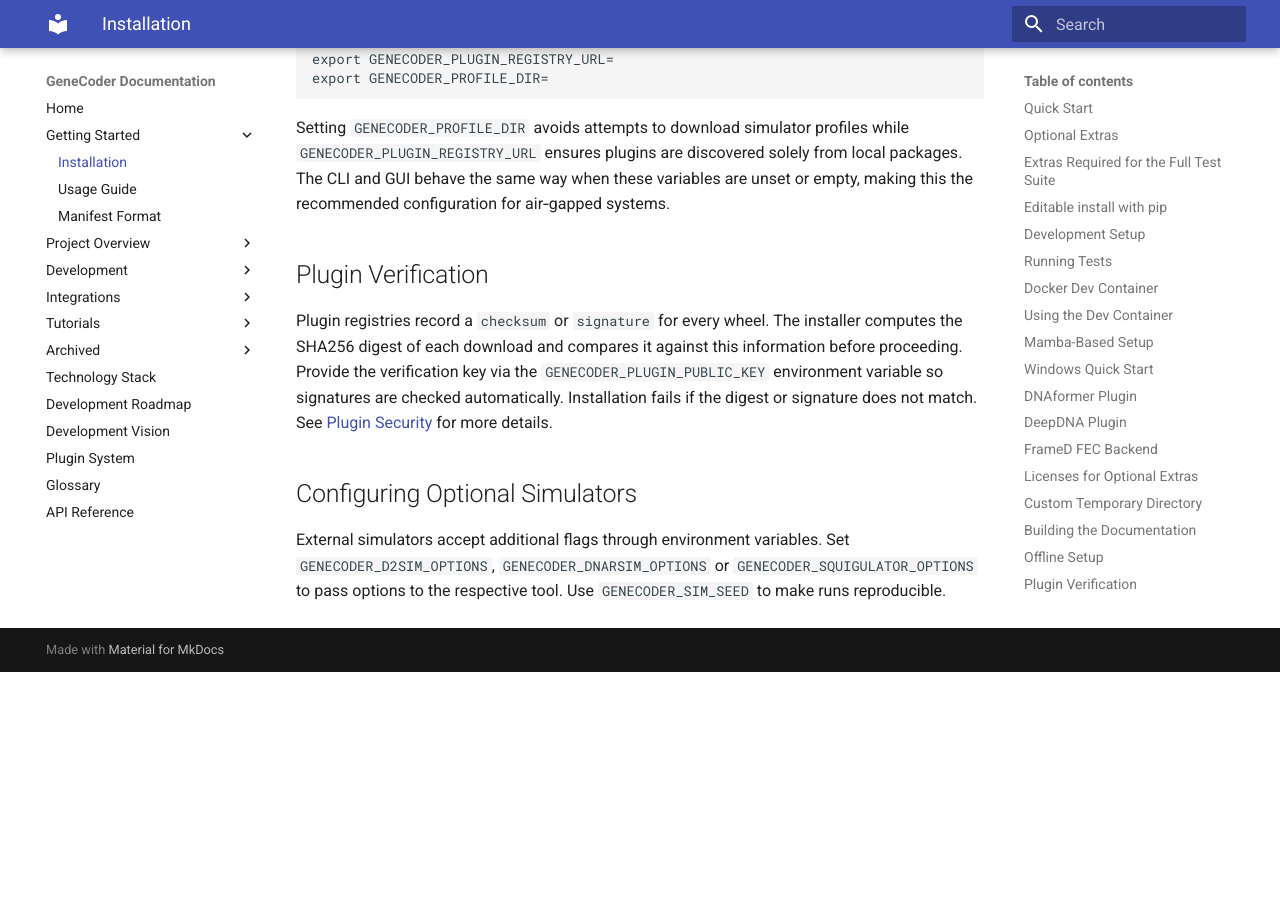
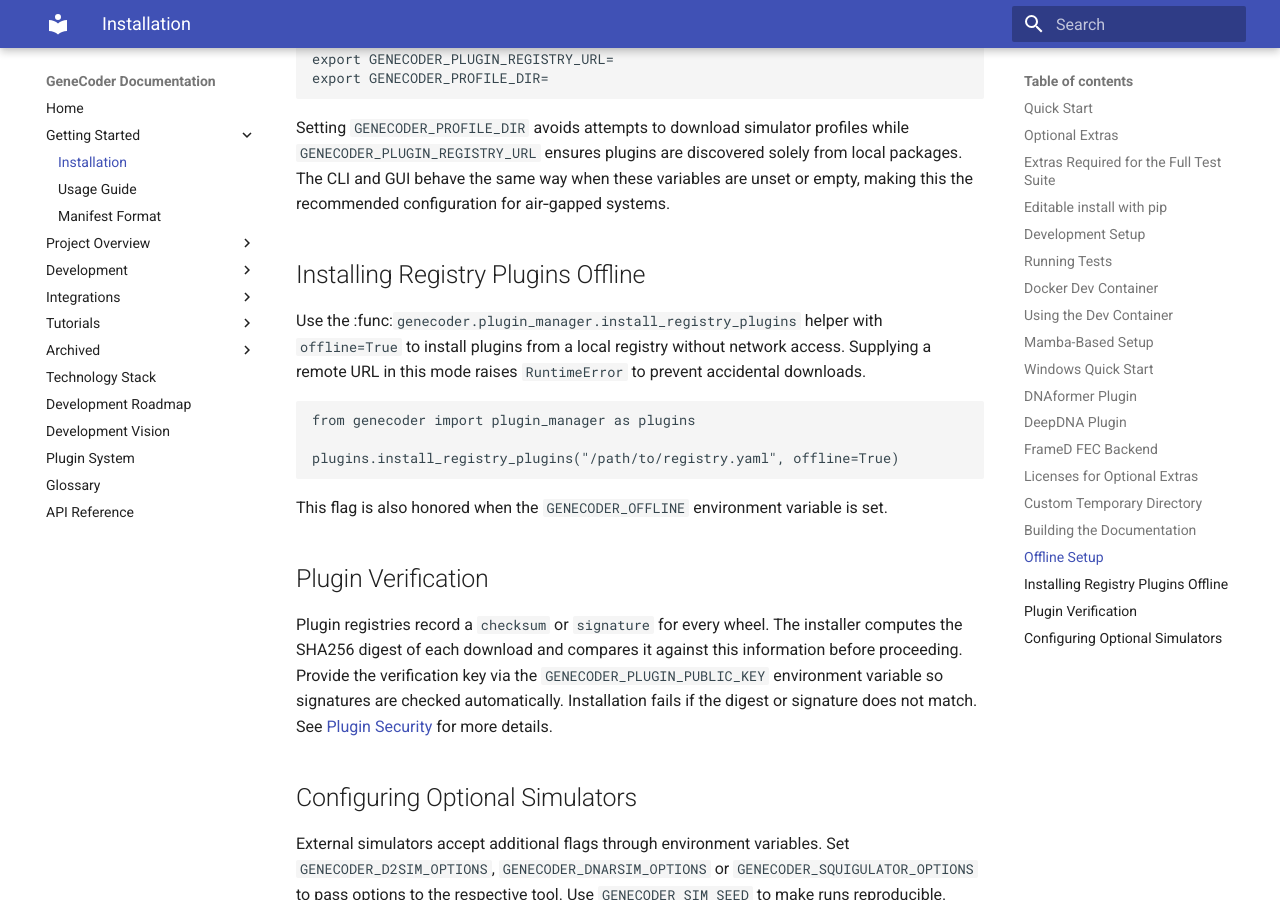
Before and after one commit to d0tTino/GeneCoder, an MkDocs documentation site: the page built from docs/installation.md, in a window 1280 px wide and 900 px high, scrolled down 5232 px. Built offline with MkDocs 1.6.1 and Material for MkDocs 9.7.7, drawn with Linux system fonts in a browser that asks for light colours; before the commit the page ends 5904 px from its top, so only the background shows below that.

Commit message:
test: ensure remote registries fail in offline mode

````diff
--- a/docs/installation.md
+++ b/docs/installation.md
@@ -232,6 +232,22 @@ local packages. The CLI and GUI behave the same way when these variables are
 unset or empty, making this the recommended configuration for air‑gapped
 systems.
 
+## Installing Registry Plugins Offline
+
+Use the :func:`genecoder.plugin_manager.install_registry_plugins` helper with
+``offline=True`` to install plugins from a local registry without network
+access. Supplying a remote URL in this mode raises ``RuntimeError`` to prevent
+accidental downloads.
+
+```python
+from genecoder import plugin_manager as plugins
+
+plugins.install_registry_plugins("/path/to/registry.yaml", offline=True)
+```
+
+This flag is also honored when the ``GENECODER_OFFLINE`` environment variable
+is set.
+
 ## Plugin Verification
 
 Plugin registries record a `checksum` or `signature` for every wheel. The
````
Also changed, not shown: 1 other file.
